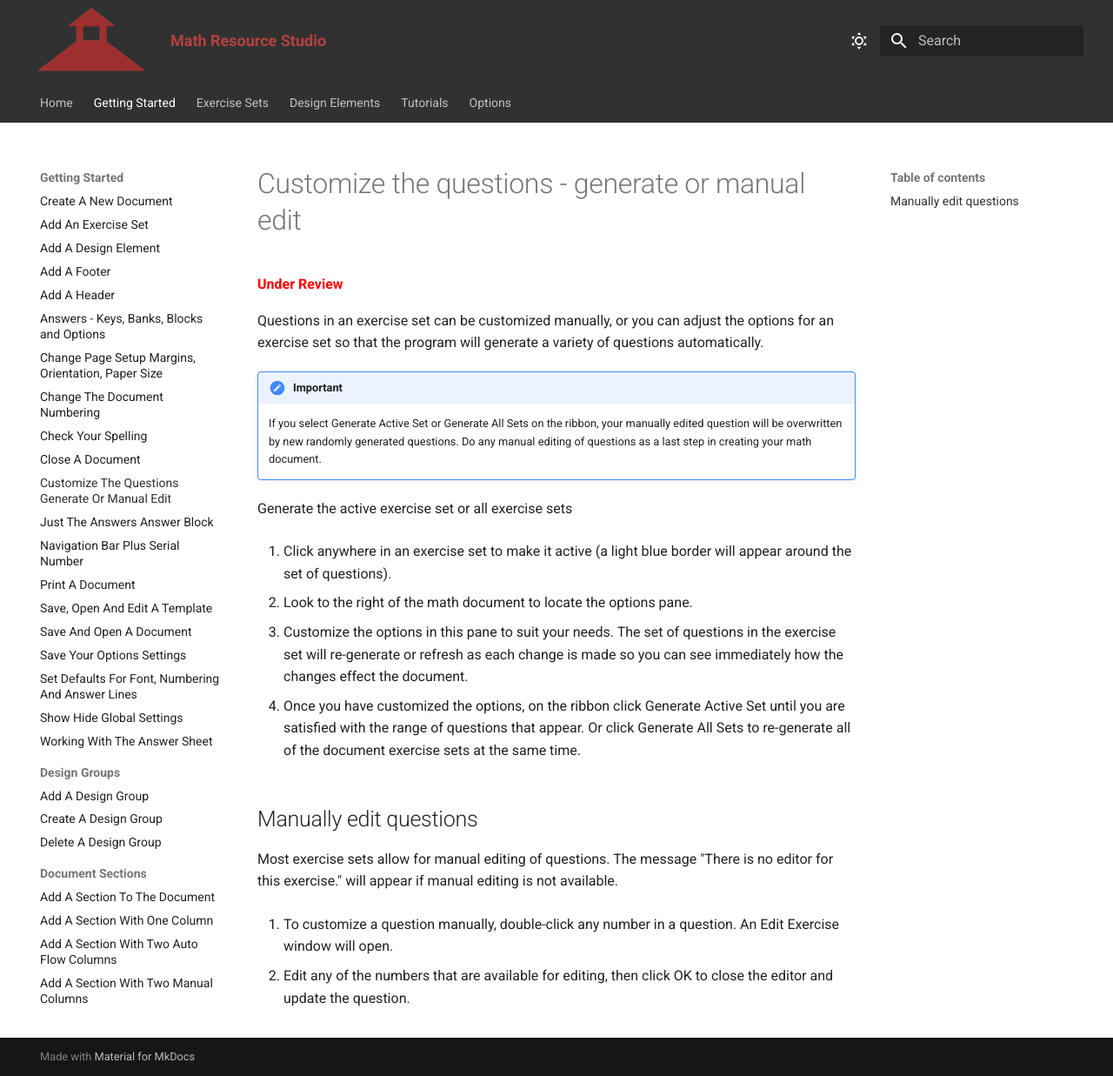
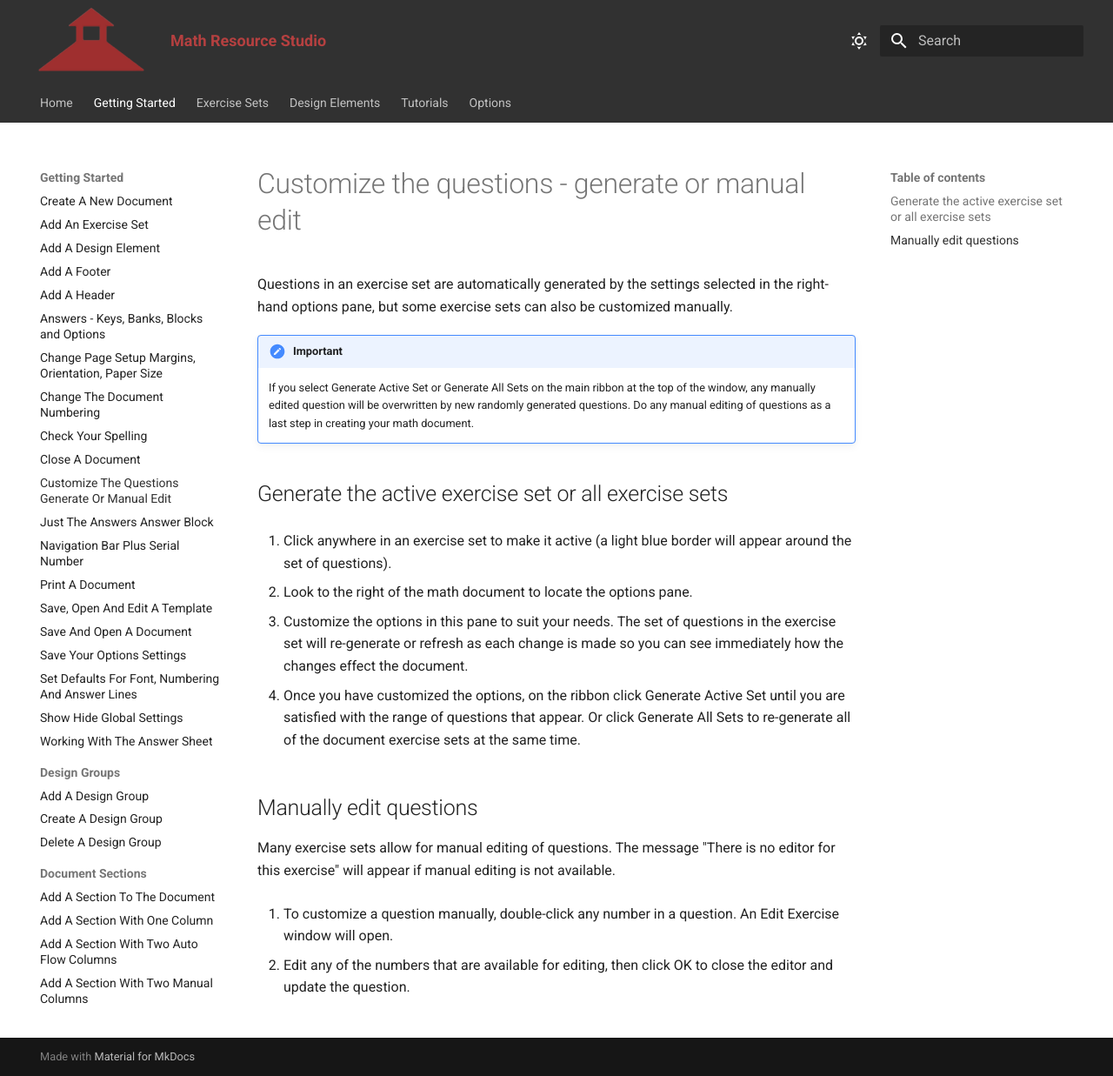
Before and after one commit to rdinch/MathResourceStudio-Help, an MkDocs documentation site: the page built from docs/getting-started/customize-the-questions---generate-or-manual-edit.md, in a window 1280 px wide and 1237 px high. Shown: the whole window at 87% size. Built offline with MkDocs 1.6.1 and Material for MkDocs 9.7.7, drawn with Linux system fonts in a browser that asks for light colours.

Commit message:
Docs: clarify question generation and editing
Edited and finalized the topic: Customize the questions - generate or manual edit.

```diff
--- a/docs/getting-started/customize-the-questions---generate-or-manual-edit.md
+++ b/docs/getting-started/customize-the-questions---generate-or-manual-edit.md
@@ -1,13 +1,11 @@
 # Customize the questions - generate or manual edit
 
-<p style="color: red; font-weight: bold;">Under Review</p>
-
-Questions in an exercise set can be customized manually, or you can adjust the options for an exercise set so that the program will generate a variety of questions automatically.
+Questions in an exercise set are automatically generated by the settings selected in the right-hand options pane, but some exercise sets can also be customized manually.
 
 !!! important
-    If you select Generate Active Set or Generate All Sets on the ribbon, your manually edited question will be overwritten by new randomly generated questions. Do any manual editing of questions as a last step in creating your math document.
+    If you select Generate Active Set or Generate All Sets on the main ribbon at the top of the window, any manually edited question will be overwritten by new randomly generated questions. Do any manual editing of questions as a last step in creating your math document.
 
-Generate the active exercise set or all exercise sets
+## Generate the active exercise set or all exercise sets
 
 1. Click anywhere in an exercise set to make it active (a light blue border will appear around the set of questions).
 
@@ -19,7 +17,7 @@ Generate the active exercise set or all exercise sets
 
 ## Manually edit questions
 
-Most exercise sets allow for manual editing of questions. The message "There is no editor for this exercise." will appear if manual editing is not available.
+Many exercise sets allow for manual editing of questions. The message "There is no editor for this exercise" will appear if manual editing is not available.
 
 1. To customize a question manually, double-click any number in a question. An Edit Exercise window will open.
 
```
